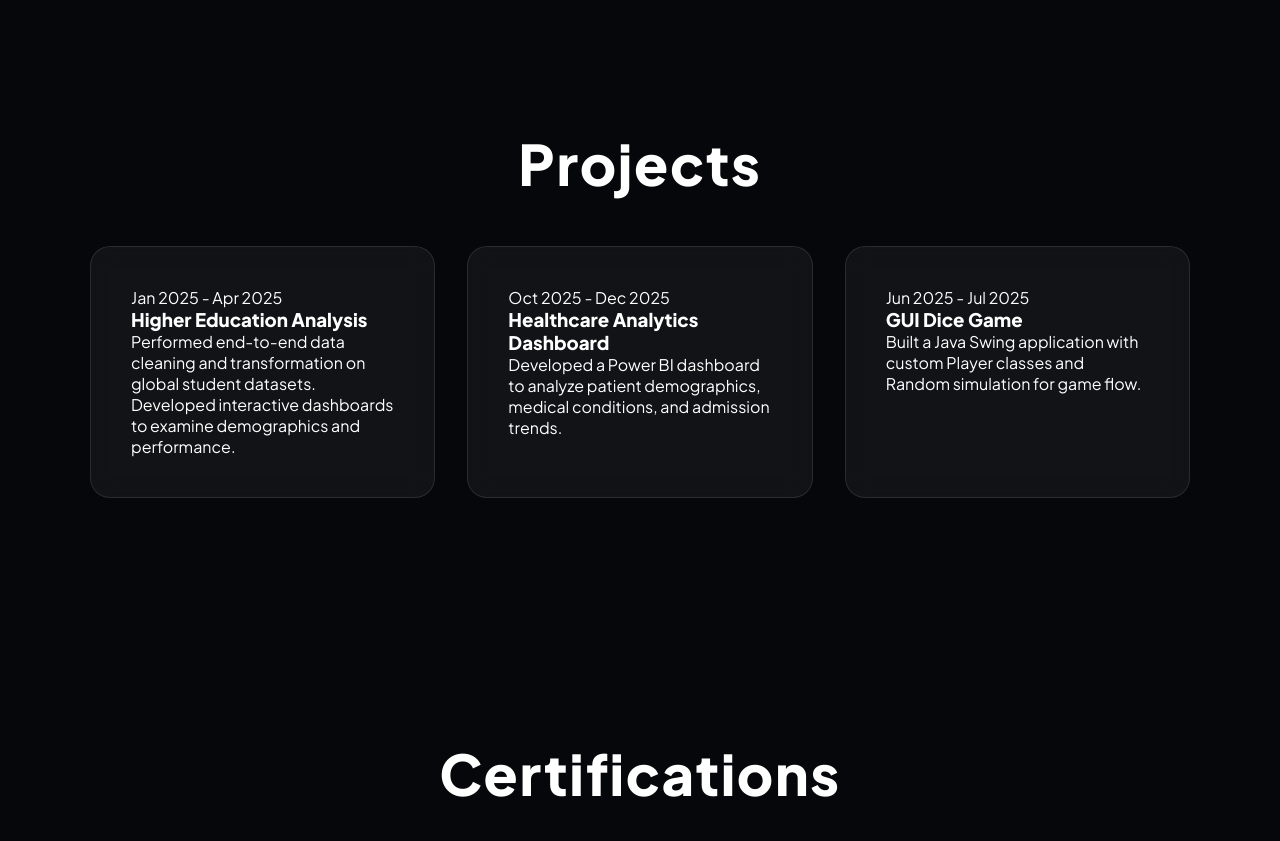
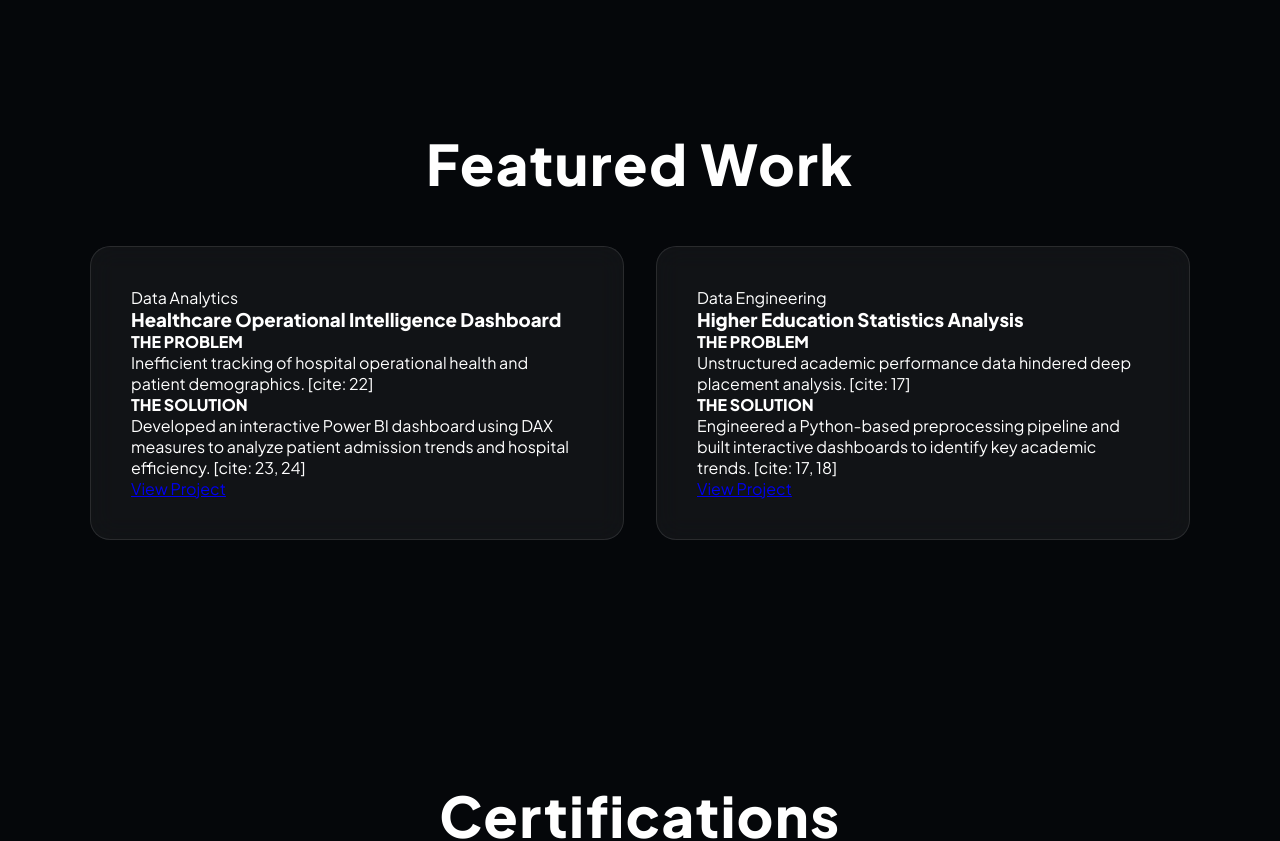
Before and after one commit to sandeepsirisala/-Portfolio2, a plain HTML site: page index.html in a window 1280 px wide. Shown: the part 1800-2641 px from the top of the page. Drawn offline with Linux system fonts and the light colour scheme.

Commit message:
Fix HTML formatting and structure

```diff
--- a/index.html
+++ b/index.html
@@ -83,23 +83,56 @@
 
     <section id="projects" class="section">
     <div class="container">
-            <h2 class="section-title animate">Projects</h2>
+        <h2 class="section-title animate">Featured Work</h2>
         <div class="project-grid animate">
+
             <div class="project-card glass" data-tilt>
-                    <div class="p-date">Jan 2025 - Apr 2025</div>
-                    <h3>Higher Education Analysis</h3>
-                    <p>Performed end-to-end data cleaning and transformation on global student datasets. Developed interactive dashboards to examine demographics and performance.</p>
+                <div class="project-img">
+
                 </div>
+                <div class="p-content">
+                    <p class="p-category">Data Analytics</p>
+                    <h3>Healthcare Operational Intelligence Dashboard</h3>
+
+                    <div class="p-details">
+                        <div class="p-block">
+                            <h4>THE PROBLEM</h4>
+                            <p>Inefficient tracking of hospital operational health and patient demographics. [cite: 22]</p>
+                        </div>
+                        <div class="p-block">
+                            <h4>THE SOLUTION</h4>
+                            <p>Developed an interactive Power BI dashboard using DAX measures to analyze patient admission trends and hospital efficiency. [cite: 23, 24]</p>
+                        </div>
+                    </div>
+                    <a href="https://github.com/sandeepsirisala/Healthcare-Analytics-Dashboard-using-Power-BI-" target="_blank" class="p-link">View Project</a>
+                </div>
+            </div>
+
             <div class="project-card glass" data-tilt>
-                    <div class="p-date">Oct 2025 - Dec 2025</div>
-                    <h3>Healthcare Analytics Dashboard</h3>
-                    <p>Developed a Power BI dashboard to analyze patient demographics, medical conditions, and admission trends.</p>
+                <div class="project-img">
+
                 </div>
-                <div class="project-card glass" data-tilt>
-                    <div class="p-date">Jun 2025 - Jul 2025</div>
-                    <h3>GUI Dice Game</h3>
-                    <p>Built a Java Swing application with custom Player classes and Random simulation for game flow.</p>
+                <div class="p-content">
+                    <p class="p-category">Data Engineering</p>
+                    <h3>Higher Education Statistics Analysis</h3>
+
+                    <div class="p-details">
+                        <div class="p-block">
+                            <h4>THE PROBLEM</h4>
+                            <p>Unstructured academic performance data hindered deep placement analysis. [cite: 17]</p>
                         </div>
+                        <div class="p-block">
+                            <h4>THE SOLUTION</h4>
+                            <p>Engineered a Python-based preprocessing pipeline and built interactive dashboards to identify key academic trends. [cite: 17, 18]</p>
+                        </div>
+                    </div>
+                    <a href="https://github.com/sandeepsirisala/Comprehensive-Analysis-of-Higher-Education-Statistics" target="_blank" class="p-link">View Project</a>
+                </div>
+            </div>
+
+
+            </div>
+
         </div>
     </div>
 </section>
```
Lines whose indentation alone changed are shown as unchanged.
